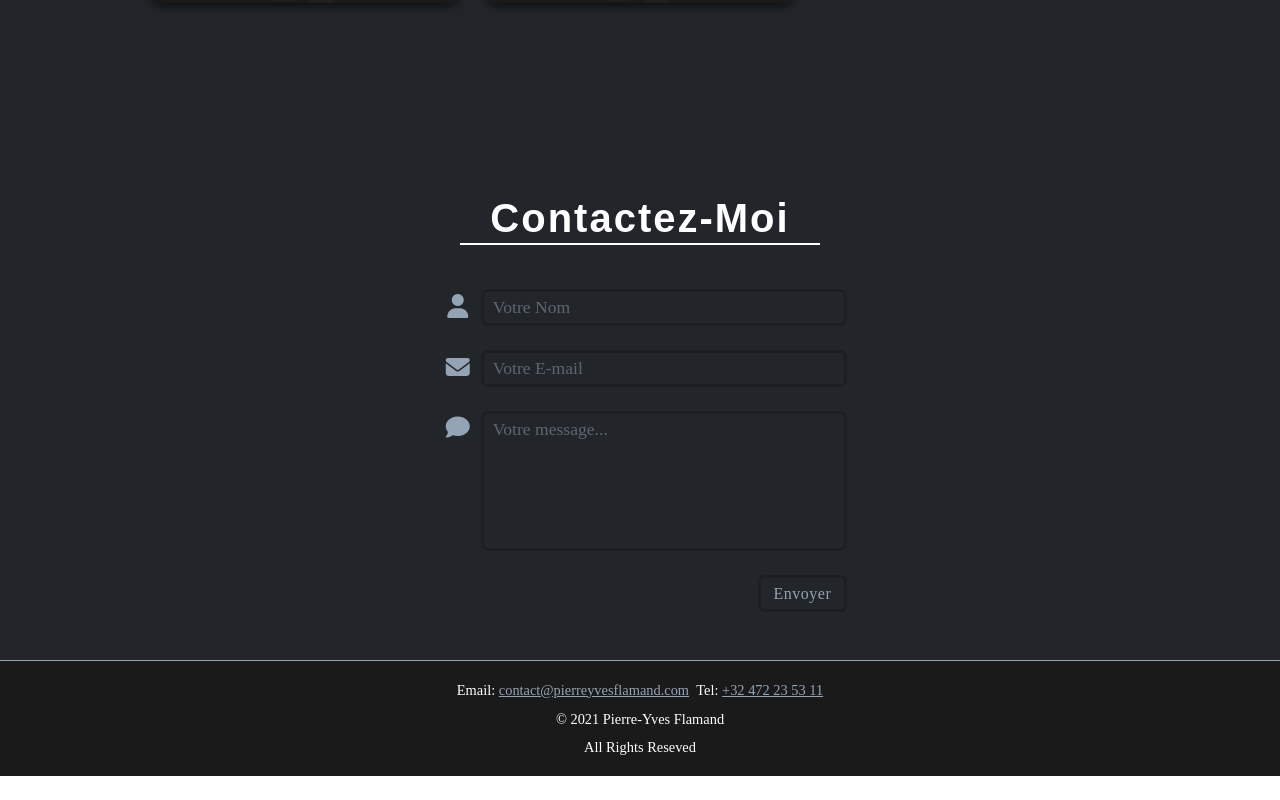
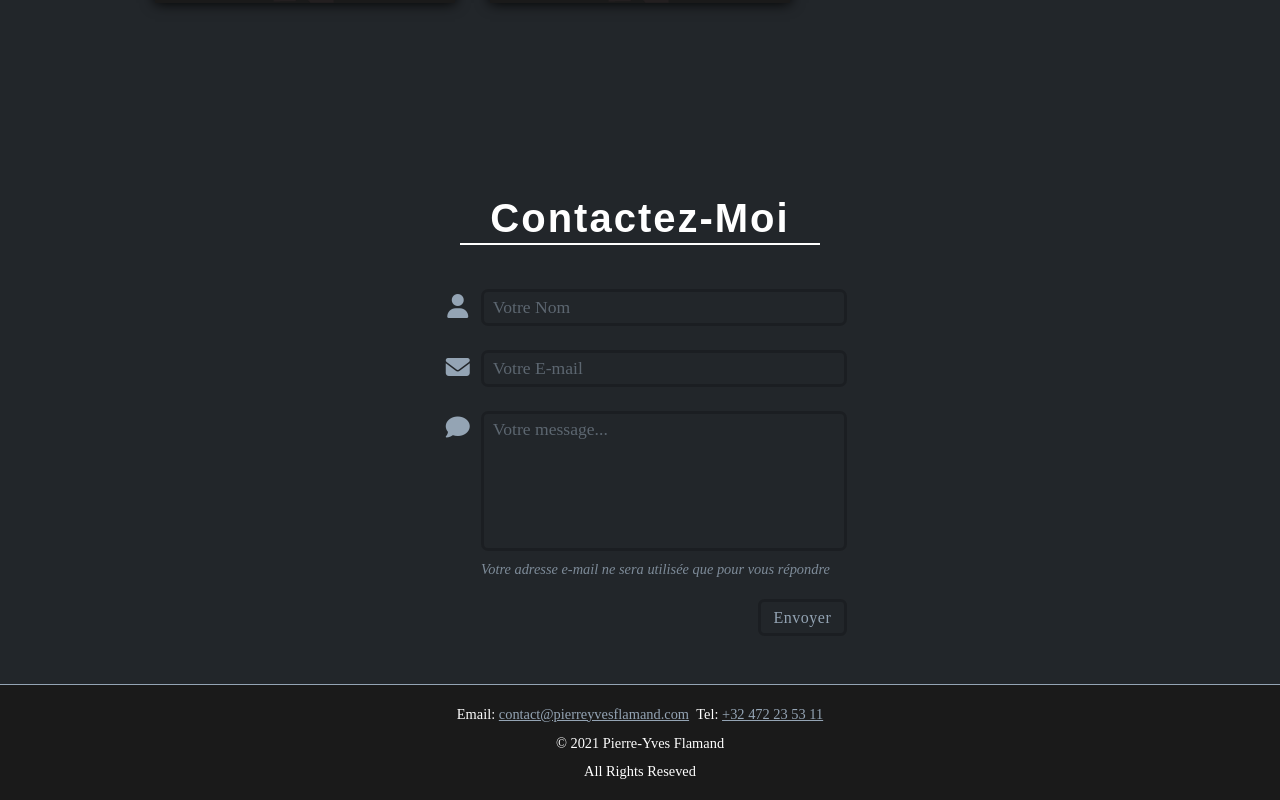
Before and after one commit to PierreYvesFlamand/Portfolio, a React (Create React App) app: page / in a window 1280 px wide. Shown: the part 2149-2949 px from the top of the page. Before the commit the page ends 2925 px from the top, so only its background shows below. Built offline with nearby package versions, Linux system fonts and the light colour scheme.

Commit message:
Updated Contact Form

```diff
--- a/src/containers/Contact/Contact.css
+++ b/src/containers/Contact/Contact.css
@@ -79,6 +79,17 @@
     color: #94a4b483;
 }
 
+.contact-form p {
+    margin: -1em 0;
+    grid-column: 2;
+    font-family: 'Inconsolata';
+    color: #94a4b4;
+    font-size: 0.9rem;
+    font-style: italic;
+    font-weight: 300;
+    opacity: 0.8;
+}
+
 .contact-form button {
     grid-column: 2;
     cursor: pointer;
--- a/src/containers/Contact/Contact.js
+++ b/src/containers/Contact/Contact.js
@@ -55,6 +55,7 @@ export default function Contact() {
                         value={message}
                         onChange={(e) => setMessage(e.target.value)}
                     />
+                    <p>Votre adresse e-mail ne sera utilisée que pour vous répondre</p>
                     <button>Envoyer</button>
                 </form>
             </div>
```
